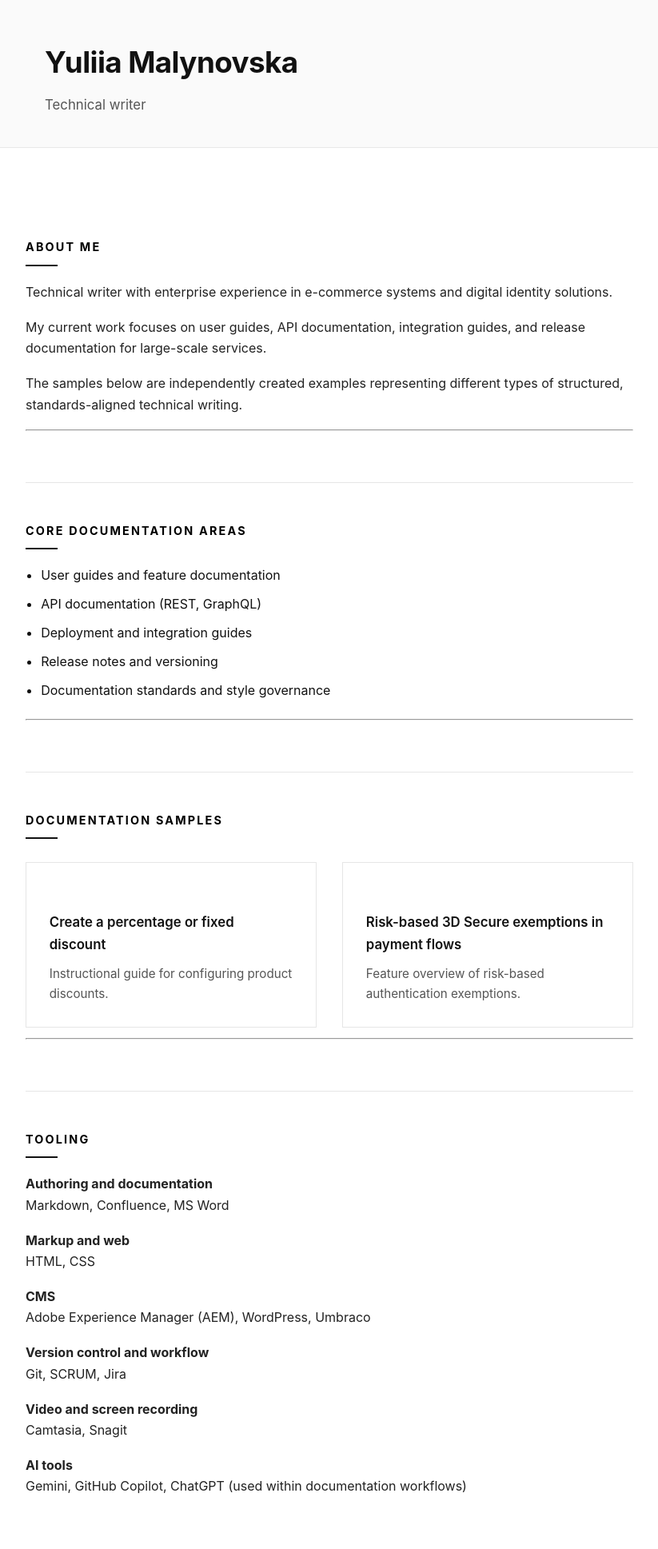
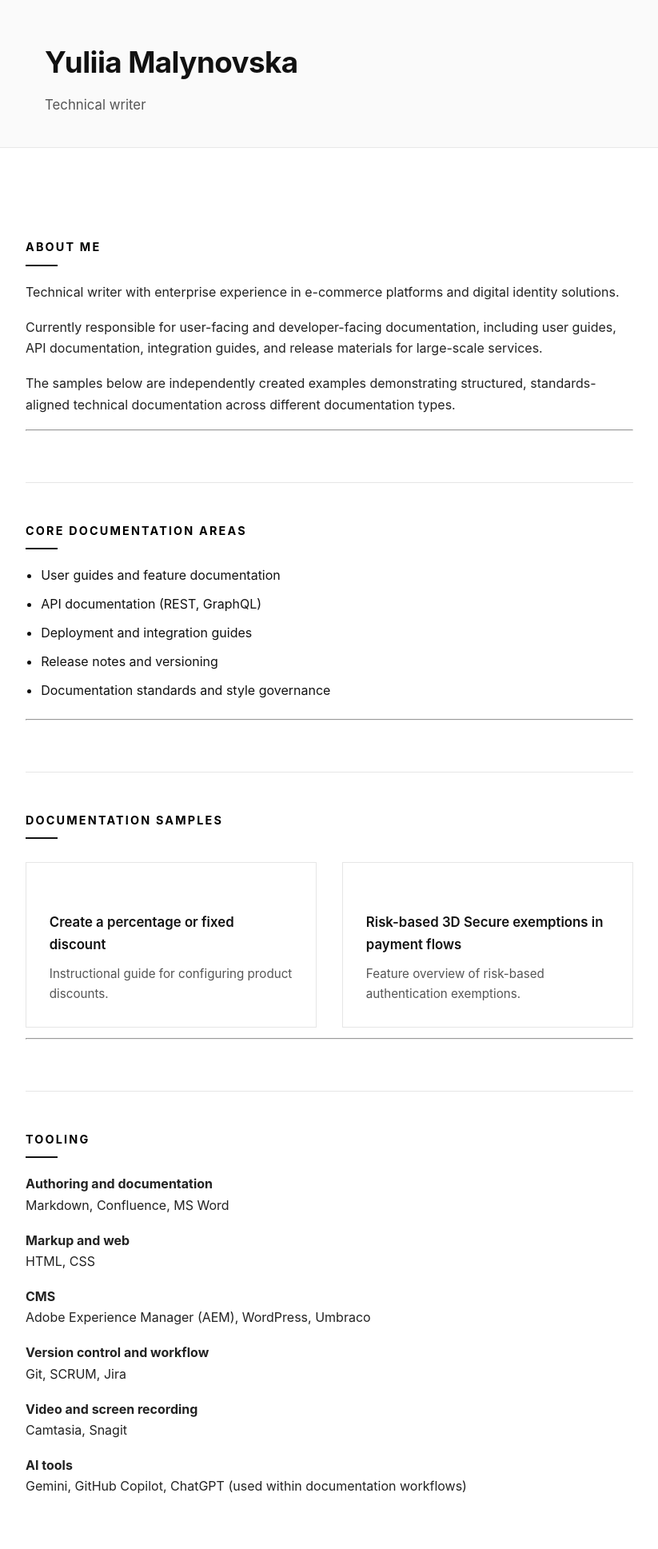
Before and after one commit to malynovskayuliia-eng/malynovskayuliia-eng.github.io, a Jekyll site: the page built from index.md, in a window 1280 px wide. Shown: the whole page at 80% size, without its empty margins (228-1051 px from the left). Built offline with Jekyll 4.4.1, drawn with Linux system fonts in a browser that asks for light colours.

Commit message:
Update index.md

```diff
--- a/index.md
+++ b/index.md
@@ -6,11 +6,11 @@ nav_order: 1
 
 ## About me
 
-Technical writer with enterprise experience in e-commerce systems and digital identity solutions.
+Technical writer with enterprise experience in e-commerce platforms and digital identity solutions.
 
-My current work focuses on user guides, API documentation, integration guides, and release documentation for large-scale services.
+Currently responsible for user-facing and developer-facing documentation, including user guides, API documentation, integration guides, and release materials for large-scale services.
 
-The samples below are independently created examples representing different types of structured, standards-aligned technical writing.
+The samples below are independently created examples demonstrating structured, standards-aligned technical documentation across different documentation types.
 
 ---
 
```
